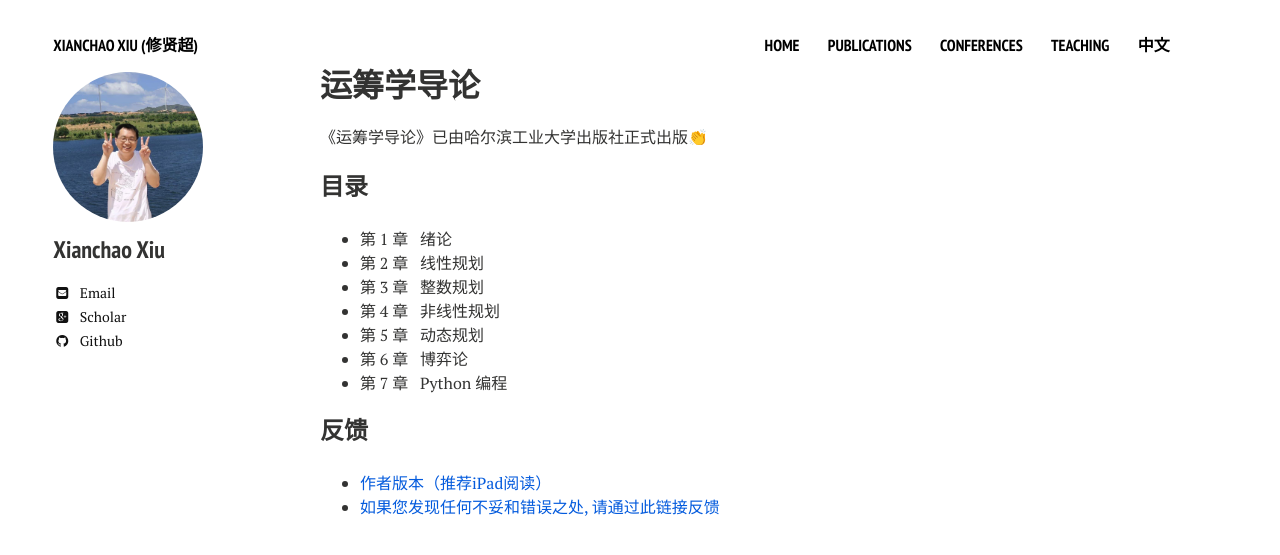
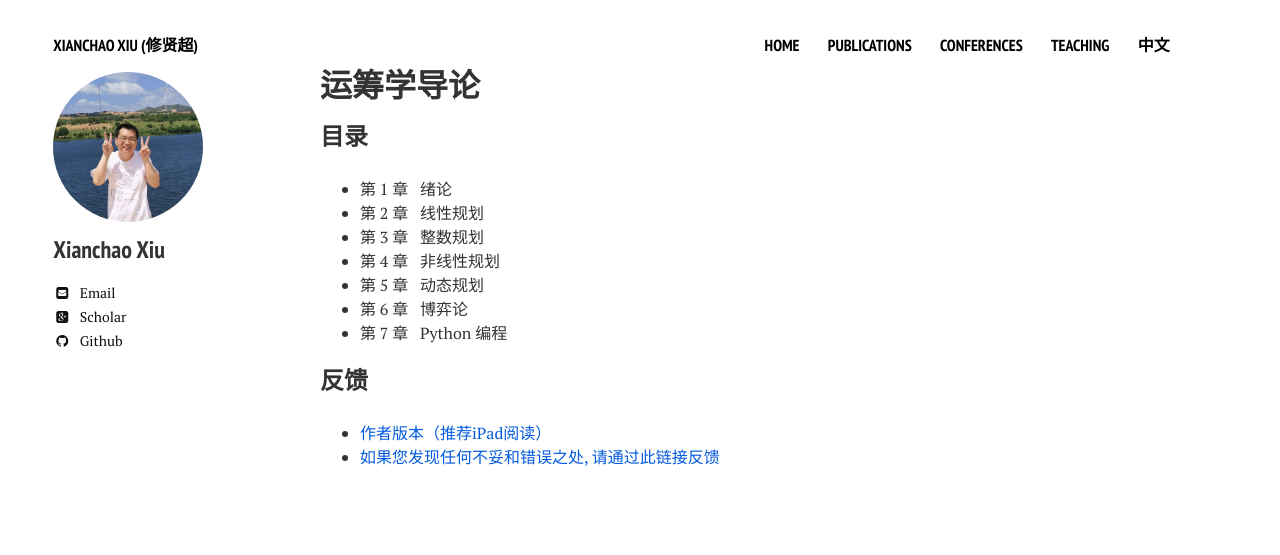
Before and after one commit to xianchaoxiu/xianchaoxiu.github.io, a Jekyll site: the page built from chinese/book/OR/index.md, in a window 1280 px wide. Shown: the top 555 px of the page. Built offline with Jekyll 4.4.1, drawn with Linux system fonts in a browser that asks for light colours; nearby versions of some CDN libraries.

Commit message:
Update index.md

```diff
--- a/chinese/book/OR/index.md
+++ b/chinese/book/OR/index.md
@@ -4,9 +4,6 @@ title: 运筹学导论
 comments: false
 share: false
 ---
-
-
-《运筹学导论》已由哈尔滨工业大学出版社正式出版👏
 
 ### 目录
 
```
